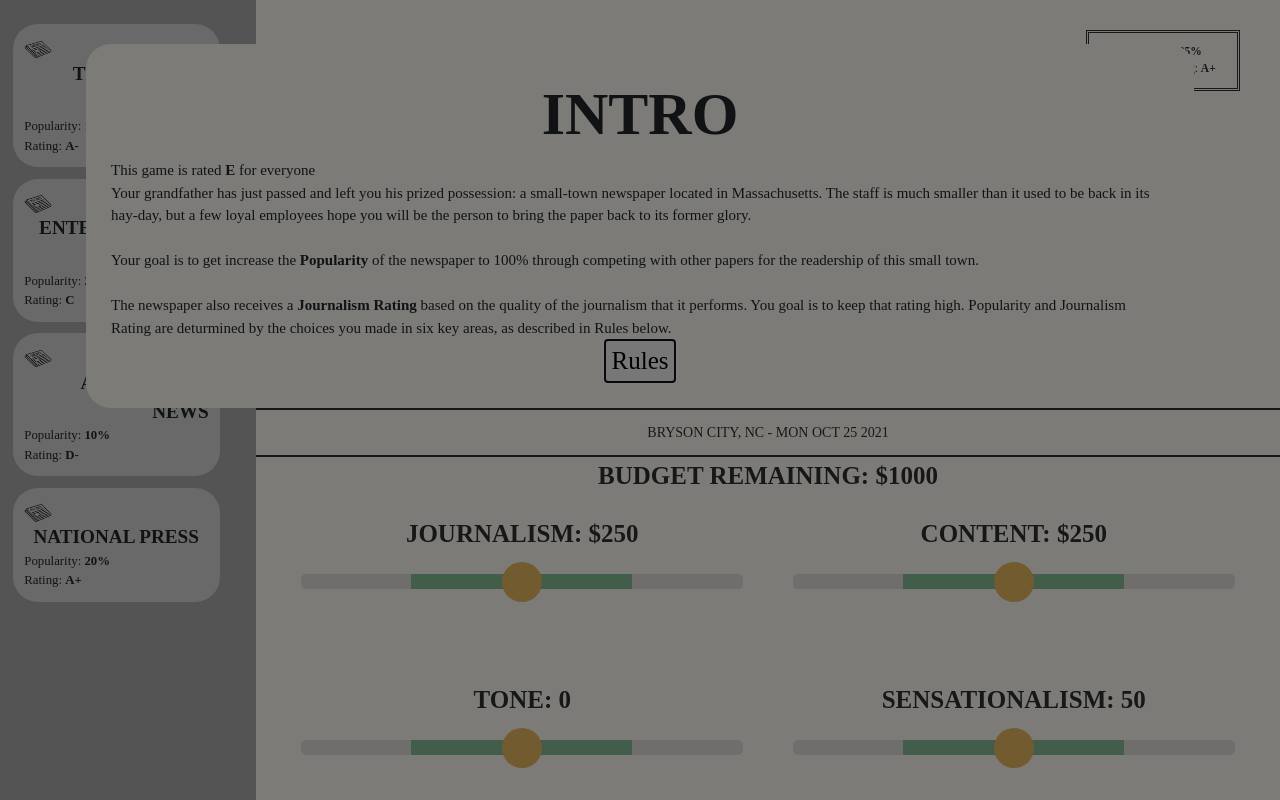
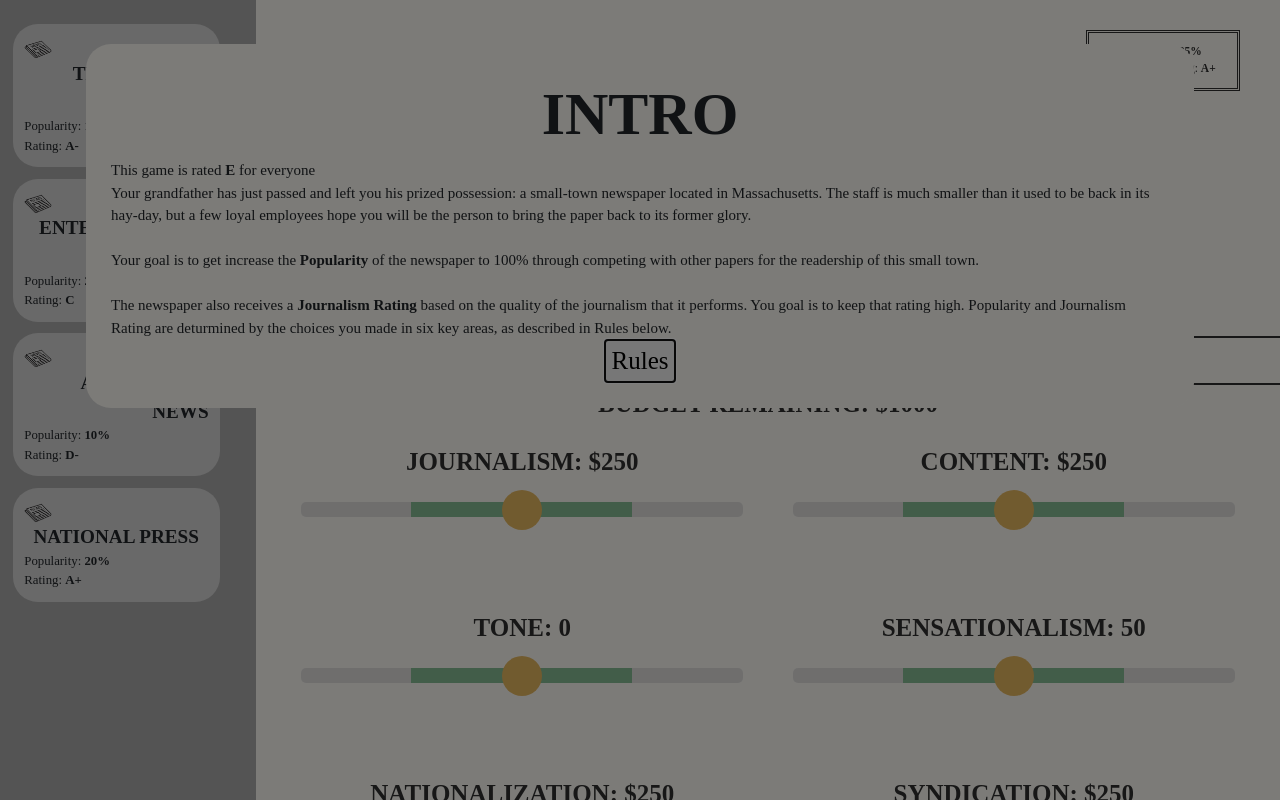
Before and after one commit to foleycolin00/NewspaperGame, an Angular app in the folder NewspaperGame/ClientApp/: page / in a window 1280 px wide. Built offline with nearby package versions, Linux system fonts and the light colour scheme.

Commit message:
fix name size

```diff
--- a/NewspaperGame/ClientApp/src/app/main/main.component.css
+++ b/NewspaperGame/ClientApp/src/app/main/main.component.css
@@ -11,7 +11,7 @@ body {
 header {
   font-family: 'Playfair Display', serif;
   font-weight: 900;
-  font-size: 85px;
+  font-size: 60px;
   text-transform: uppercase;
   display: inline-block;
   line-height: 72px;
```
